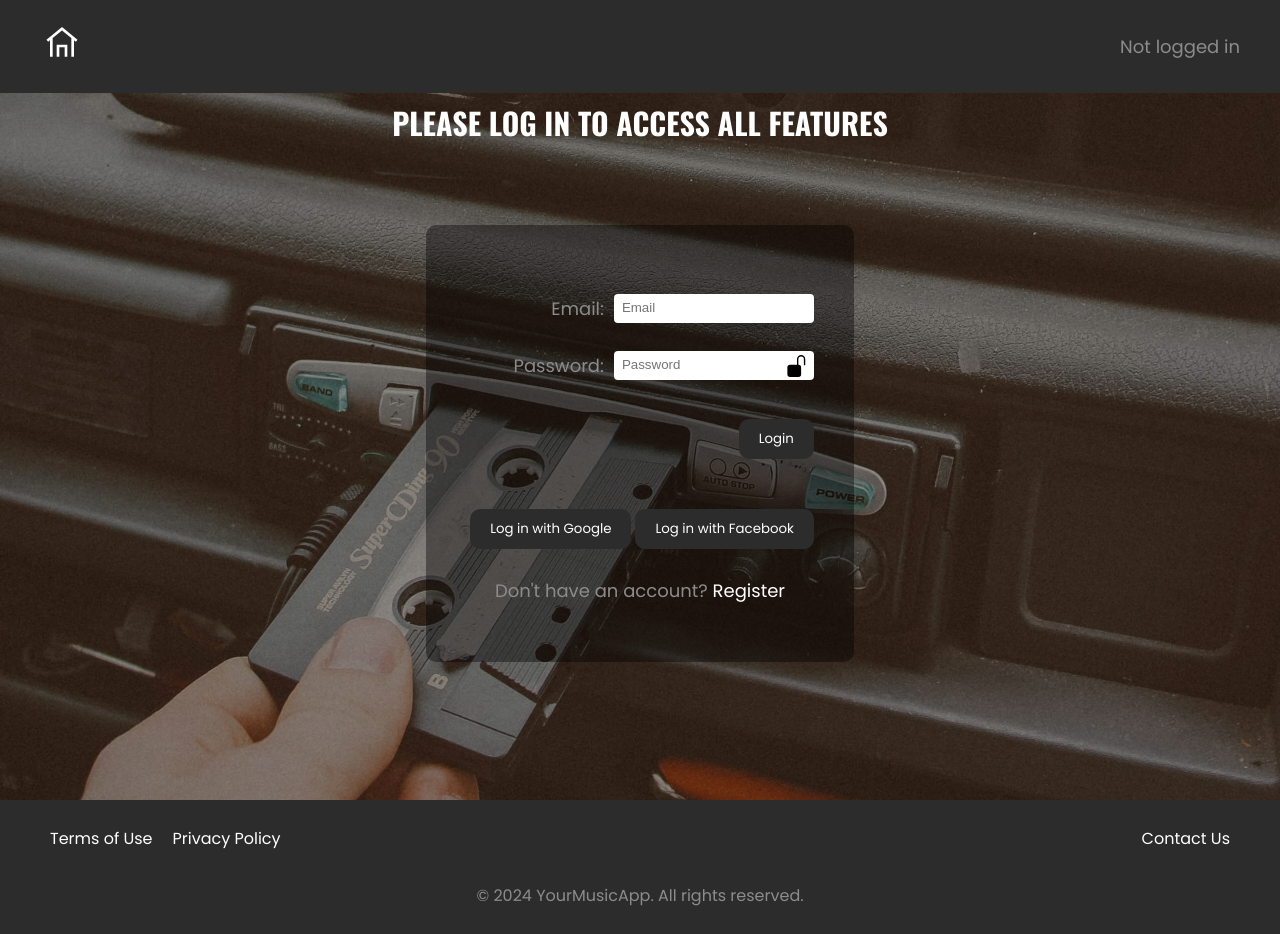
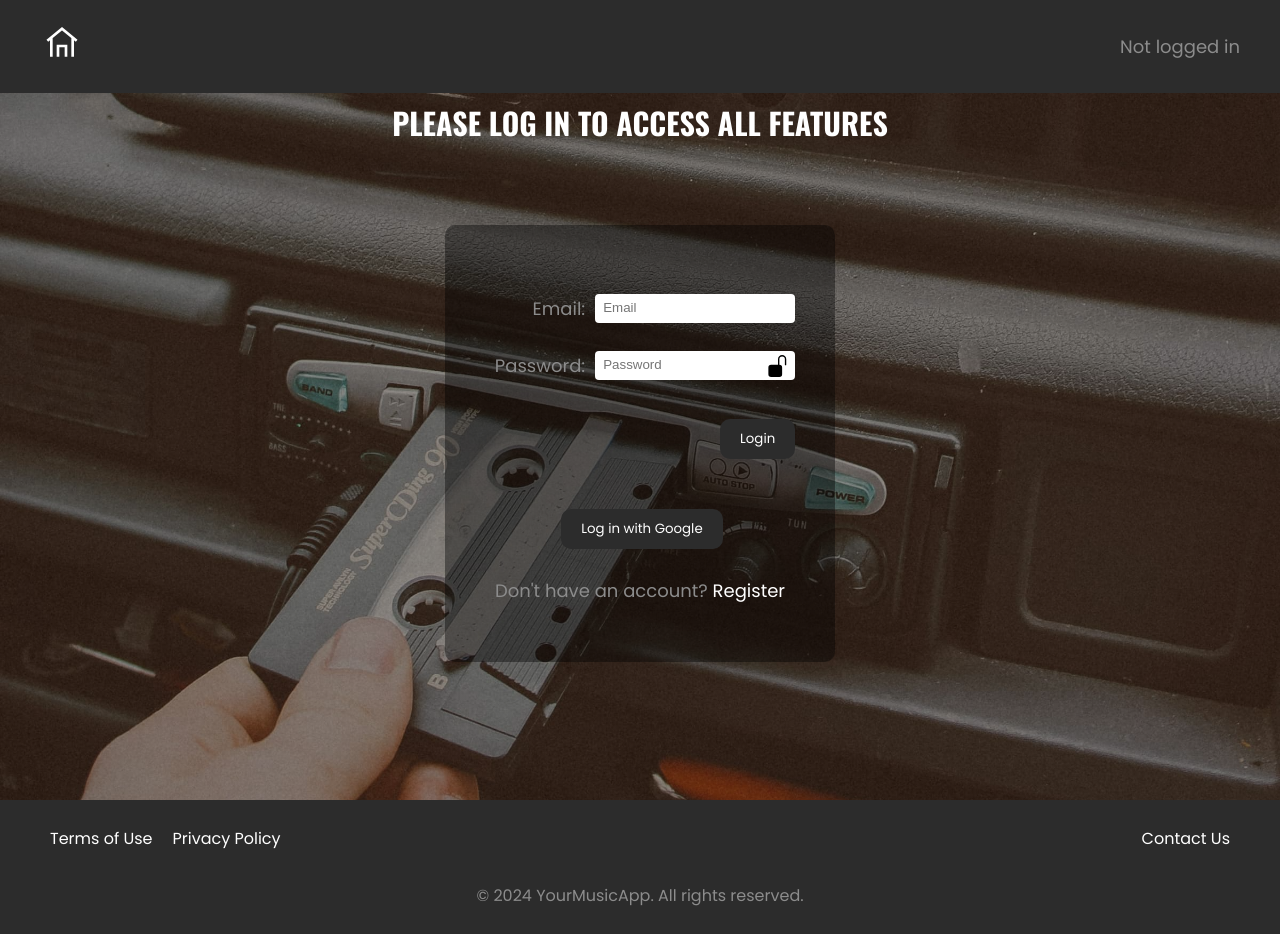
Before and after one commit to Anastasiia-Andrusenko/my-mood-playlist, a Next.js app: page /Login/Login in a window 1280 px wide. Built offline with nearby package versions, Linux system fonts and the light colour scheme; no server answers.

Commit message:
fb login hidden

```diff
--- a/src/pages/Login/Login.tsx
+++ b/src/pages/Login/Login.tsx
@@ -92,7 +92,7 @@ const Login: React.FC = () => {
       />
       <div>
         <AuthButton onClick={onLoginWithGoogle} text="Log in with Google" />
-        <AuthButton onClick={onLoginWithFacebook} text="Log in with Facebook" />
+        {/* <AuthButton onClick={onLoginWithFacebook} text="Log in with Facebook" /> */}
       </div>
       <p>
         Don&apos;t have an account? <Link href={`/register`} className={styles.link} passHref>Register</Link>
--- a/src/pages/Register/Register.tsx
+++ b/src/pages/Register/Register.tsx
@@ -115,7 +115,7 @@ const Register: React.FC = () => {
       </p>
       <div>
         <AuthButton onClick={loginWithGoogle} text="Log in with Google" />
-        <AuthButton onClick={loginWithFacebook} text="Log in with Facebook" />
+        {/* <AuthButton onClick={loginWithFacebook} text="Log in with Facebook" /> */}
       </div>
       </div>
     </div>
```
